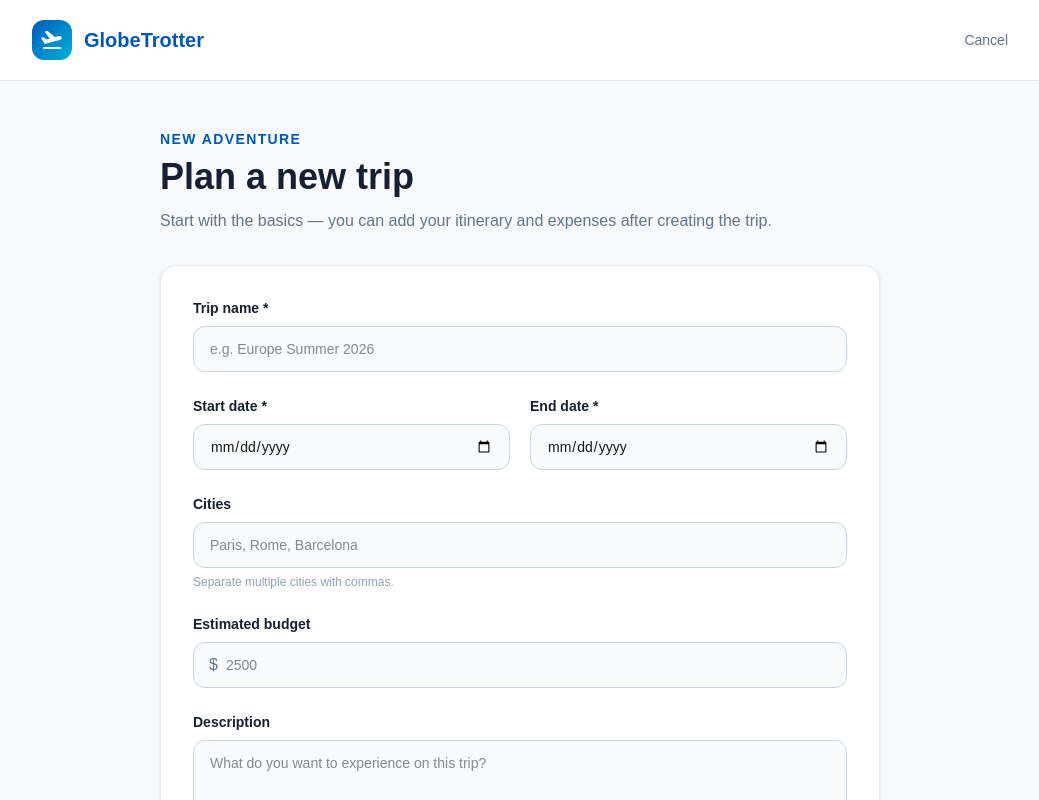
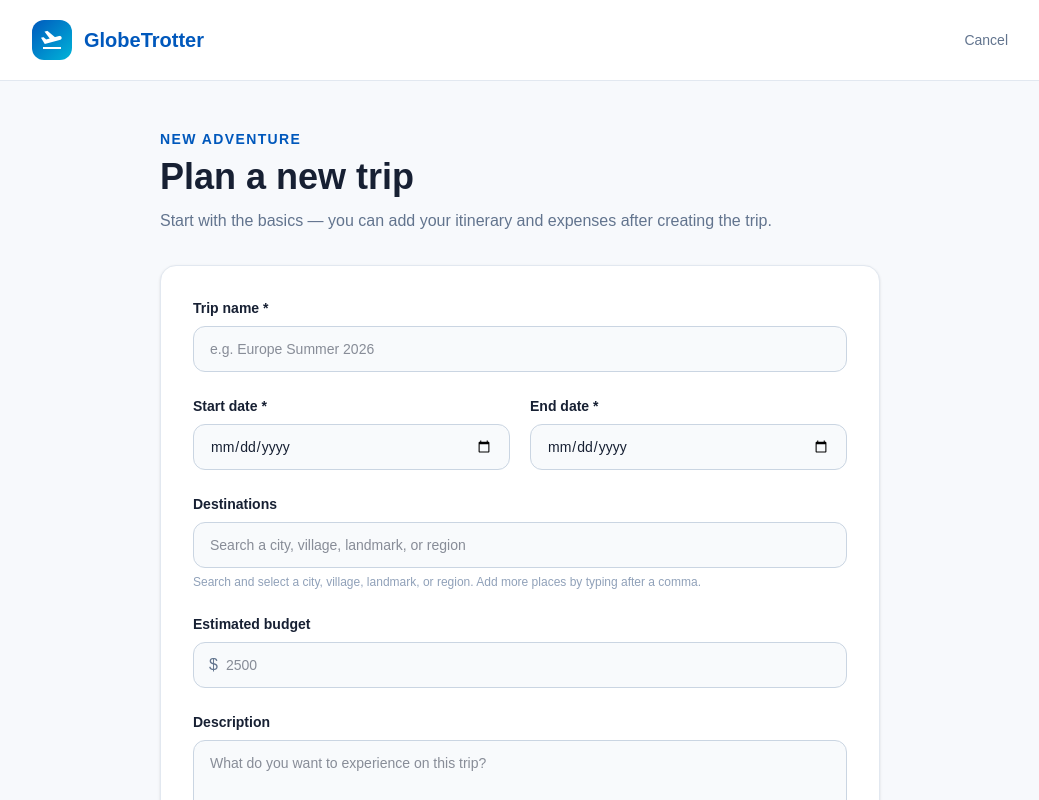
Before and after one commit to sanketmodi7607-commits/GlobeTrotter, a Next.js app in the folder frontend/: page /trips/new in a window 1280 px wide. Shown: the top 800 px of the page, without its empty margins (120-1159 px from the left). Built offline with nearby package versions, Linux system fonts and the light colour scheme.

Commit message:
Add destination autocomplete and fix form text contrast

```diff
--- /dev/null
+++ b/frontend/app/api/places/route.ts
@@ -0,0 +1,52 @@
+import { NextRequest, NextResponse } from "next/server";
+
+type NominatimPlace = {
+  display_name: string;
+  name?: string;
+  type: string;
+  address?: Record<string, string>;
+};
+
+/** Search OpenStreetMap's geocoder for cities, villages, landmarks, and regions. */
+export async function GET(request: NextRequest) {
+  const query = request.nextUrl.searchParams.get("q")?.trim() ?? "";
+
+  if (query.length < 2) {
+    return NextResponse.json({ places: [] });
+  }
+
+  try {
+    const url = new URL("https://nominatim.openstreetmap.org/search");
+    url.searchParams.set("q", query);
+    url.searchParams.set("format", "jsonv2");
+    url.searchParams.set("addressdetails", "1");
+    url.searchParams.set("limit", "8");
+
+    const response = await fetch(url, {
+      headers: { "User-Agent": "GlobeTrotter place search" },
+      next: { revalidate: 86400 },
+    });
+
+    if (!response.ok) throw new Error(`Place search failed: ${response.status}`);
+
+    const results: NominatimPlace[] = await response.json();
+    const places = results.map((place) => {
+      const address = place.address ?? {};
+      const name = place.name || place.display_name.split(",")[0];
+      const details = [
+        address.city || address.town || address.village || address.county || address.state,
+        address.country,
+      ]
+        .filter(Boolean)
+        .filter((item, index, list) => list.indexOf(item) === index)
+        .join(", ");
+
+      return { name, details, type: place.type };
+    });
+
+    return NextResponse.json({ places });
+  } catch (error) {
+    console.error("Place search error:", error);
+    return NextResponse.json({ places: [] }, { status: 502 });
+  }
+}
--- /dev/null
+++ b/frontend/app/components/PlaceAutocomplete.tsx
@@ -0,0 +1,121 @@
+"use client";
+
+import { useEffect, useState } from "react";
+
+type Place = {
+  name: string;
+  details: string;
+  type: string;
+};
+
+type PlaceAutocompleteProps = {
+  value: string;
+  onChange: (value: string) => void;
+};
+
+/**
+ * A multi-place input. Each comma-separated entry is searched independently,
+ * allowing a trip to include cities, villages, landmarks, and regions.
+ */
+export default function PlaceAutocomplete({
+  value,
+  onChange,
+}: PlaceAutocompleteProps) {
+  const [places, setPlaces] = useState<Place[]>([]);
+  const [isOpen, setIsOpen] = useState(false);
+  const [isLoading, setIsLoading] = useState(false);
+
+  const query = value.split(",").at(-1)?.trim() ?? "";
+
+  useEffect(() => {
+    if (!isOpen || query.length < 2) {
+      setPlaces([]);
+      setIsLoading(false);
+      return;
+    }
+
+    const controller = new AbortController();
+    const timeout = window.setTimeout(async () => {
+      setIsLoading(true);
+      try {
+        const response = await fetch(
+          `/api/places?q=${encodeURIComponent(query)}`,
+          { signal: controller.signal }
+        );
+        if (response.ok) {
+          setPlaces((await response.json()).places ?? []);
+        }
+      } catch (error) {
+        if ((error as Error).name !== "AbortError") setPlaces([]);
+      } finally {
+        if (!controller.signal.aborted) setIsLoading(false);
+      }
+    }, 350);
+
+    return () => {
+      window.clearTimeout(timeout);
+      controller.abort();
+    };
+  }, [isOpen, query]);
+
+  const selectPlace = (place: Place) => {
+    const entries = value.split(",");
+    entries[entries.length - 1] = place.name;
+    onChange(`${entries.map((entry) => entry.trim()).filter(Boolean).join(", ")}, `);
+    setPlaces([]);
+    setIsOpen(false);
+  };
+
+  return (
+    <div className="relative">
+      <input
+        value={value}
+        onChange={(event) => {
+          onChange(event.target.value);
+          setIsOpen(true);
+        }}
+        onFocus={() => setIsOpen(true)}
+        onBlur={() => window.setTimeout(() => setIsOpen(false), 150)}
+        placeholder="Search a city, village, landmark, or region"
+        autoComplete="off"
+        role="combobox"
+        aria-autocomplete="list"
+        aria-expanded={isOpen && (query.length >= 2 || places.length > 0)}
+        aria-controls="place-suggestions"
+        className="w-full rounded-xl border border-slate-300 bg-slate-50 px-4 py-3 text-sm outline-none transition focus:border-[#0058bc] focus:bg-white focus:ring-2 focus:ring-[#0058bc]/10"
+      />
+
+      {isOpen && query.length >= 2 && (
+        <div
+          id="place-suggestions"
+          role="listbox"
+          className="absolute z-20 mt-2 max-h-64 w-full overflow-y-auto rounded-xl border border-slate-200 bg-white p-1 shadow-lg"
+        >
+          {isLoading ? (
+            <p className="px-3 py-3 text-sm text-slate-500">Searching places…</p>
+          ) : places.length > 0 ? (
+            places.map((place) => (
+              <button
+                key={`${place.name}-${place.details}`}
+                type="button"
+                role="option"
+                aria-selected={false}
+                onMouseDown={(event) => event.preventDefault()}
+                onClick={() => selectPlace(place)}
+                className="flex w-full items-center gap-3 rounded-lg px-3 py-2.5 text-left hover:bg-[#e8f0ff]"
+              >
+                <span className="material-symbols-outlined text-[#0058bc]">location_on</span>
+                <span className="min-w-0">
+                  <span className="block truncate text-sm font-semibold text-[#172033]">{place.name}</span>
+                  <span className="block truncate text-xs text-slate-500">{place.details || place.type}</span>
+                </span>
+              </button>
+            ))
+          ) : (
+            <p className="px-3 py-3 text-sm text-slate-500">No matching places found. You can still enter it manually.</p>
+          )}
+        </div>
+      )}
+    </div>
+  );
+}
--- a/frontend/app/globals.css
+++ b/frontend/app/globals.css
@@ -24,6 +24,14 @@ body {
   background: var(--background);
   color: var(--foreground);
   font-family: Arial, Helvetica, sans-serif;
+}
+
+/* Forms use a light surface even when the device is in dark mode. Keep typed
+   values readable instead of inheriting the light page foreground color. */
+input,
+textarea,
+select {
+  color: #172033;
 }
 
 /* The dashboard uses Google's Material Symbols by name (for example,
--- a/frontend/app/trip/new/page.tsx
+++ b/frontend/app/trip/new/page.tsx
@@ -4,6 +4,7 @@ import { FormEvent, useState } from "react";
 import { useRouter } from "next/navigation";
 import Link from "next/link";
 import { getTrips, saveTrips } from "../../../lib/mockData";
+import PlaceAutocomplete from "../../components/PlaceAutocomplete";
 
 export default function NewTrip() {
   const router = useRouter();
@@ -152,18 +153,16 @@ export default function NewTrip() {
 
             <div>
               <label className="mb-2 block text-sm font-semibold">
-                Cities
+                Destinations
               </label>
 
-              <input
+              <PlaceAutocomplete
                 value={cities}
-                onChange={(e) => setCities(e.target.value)}
-                placeholder="Paris, Rome, Barcelona"
-                className="w-full rounded-xl border border-slate-300 px-4 py-3 outline-none focus:border-[#0058bc]"
+                onChange={setCities}
               />
 
               <p className="mt-2 text-xs text-slate-500">
-                Separate multiple cities with commas.
+                Search for a city, village, landmark, or region. Add another place after a comma.
               </p>
             </div>
 
--- a/frontend/app/trips/new/page.tsx
+++ b/frontend/app/trips/new/page.tsx
@@ -4,6 +4,7 @@ import { FormEvent, useState } from "react";
 import { useRouter } from "next/navigation";
 import Link from "next/link";
 import { getTrips, saveTrips } from "../../../lib/mockData";
+import PlaceAutocomplete from "../../components/PlaceAutocomplete";
 
 // This is the canonical "new trip" page under the /trips/ route.
 // All new features and internal links use /trips/new.
@@ -158,16 +159,14 @@ export default function NewTripPage() {
           {/* Cities */}
           <div>
             <label className="mb-2 block text-sm font-semibold text-[#172033]">
-              Cities
+              Destinations
             </label>
-            <input
+            <PlaceAutocomplete
               value={cities}
-              onChange={(e) => setCities(e.target.value)}
-              placeholder="Paris, Rome, Barcelona"
-              className="w-full rounded-xl border border-slate-300 bg-slate-50 px-4 py-3 text-sm outline-none focus:border-[#0058bc]"
+              onChange={setCities}
             />
             <p className="mt-1.5 text-xs text-slate-400">
-              Separate multiple cities with commas.
+              Search and select a city, village, landmark, or region. Add more places by typing after a comma.
             </p>
           </div>
 
```
